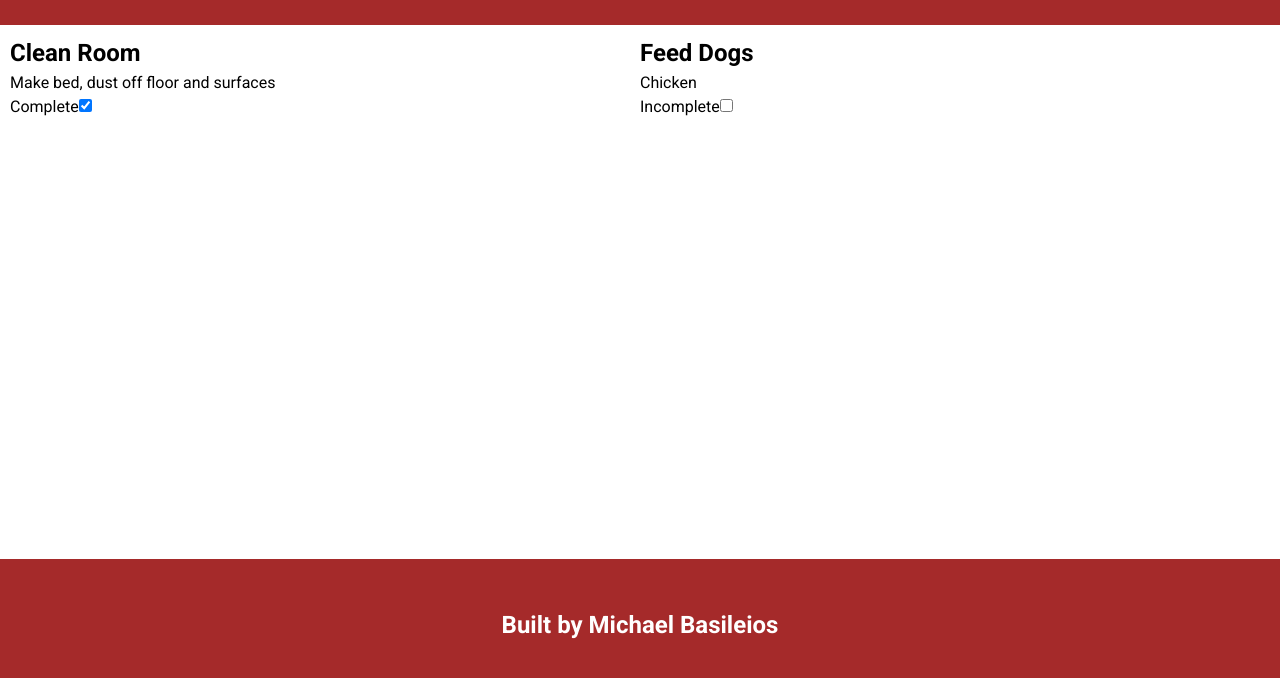
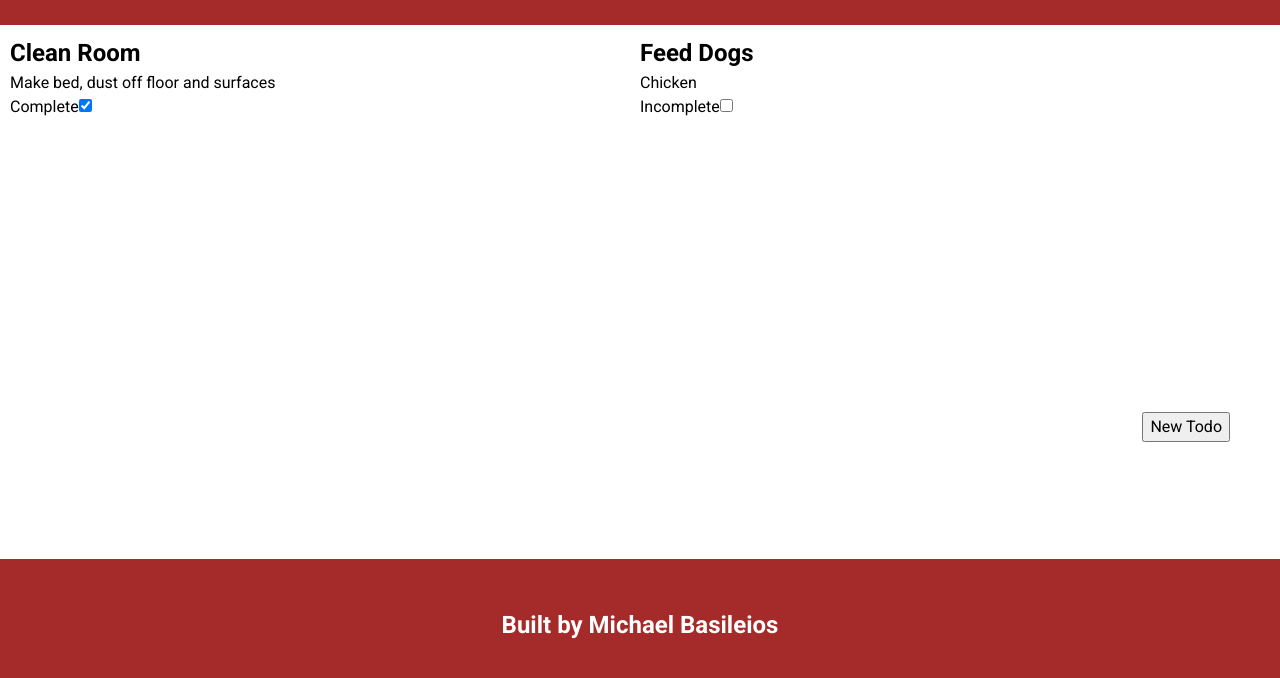
Before and after one commit to michaelbasileios/OP-todo-list, a website built with webpack: page src/index.html in a window 1280 px wide. Shown: the part 108-786 px from the top of the page. Built offline with nearby package versions, Linux system fonts and the light colour scheme.

Commit message:
Introduce floating button to pull up form dialog

```diff
--- a/src/index.html
+++ b/src/index.html
@@ -8,6 +8,7 @@
 <body>
     <header>
         <h1>TODO LIST</h1>
+        <button id="new-todo-dlg-btn">New Todo</button>
     </header>
     <div id="list-container"></div>
     <footer>
--- a/src/styles.css
+++ b/src/styles.css
@@ -51,3 +51,11 @@ header, footer {
 .todoItemDiv > * {
     text-align: left;
 }
+
+#new-todo-dlg-btn{
+    position: fixed;
+    width: fit-content;
+    height: fit-content;
+    right: 50px;
+    bottom: 250px;
+}
```
